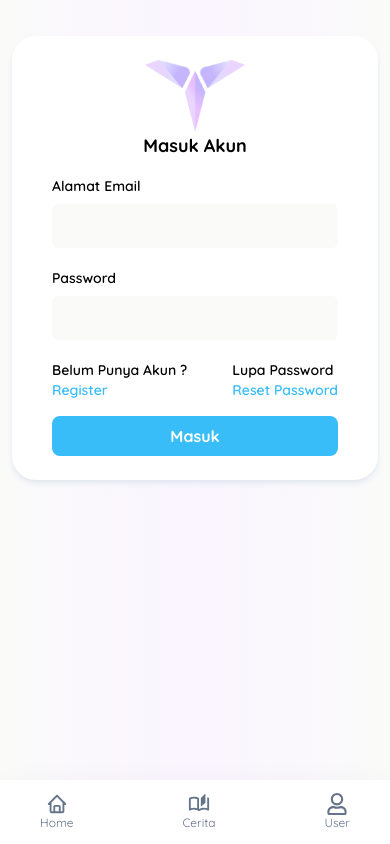
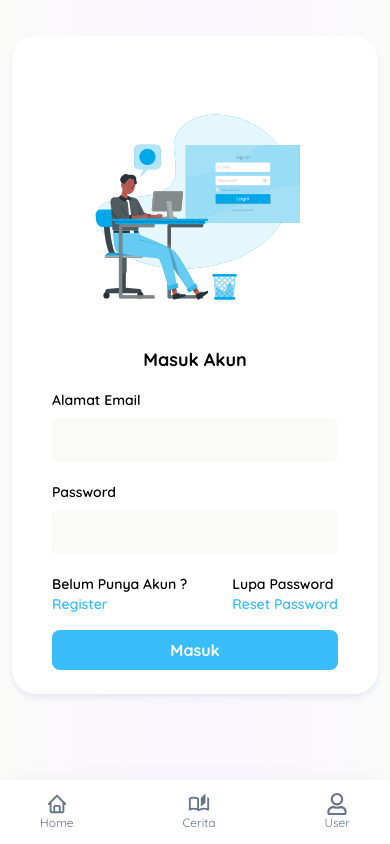
Before and after one commit to TeoCrow/nextjs, a Next.js app: page /auth in a window 390 px wide. Built offline with nearby package versions, Linux system fonts and the light colour scheme.

Commit message:
make better

```diff
--- a/app/auth/page.jsx
+++ b/app/auth/page.jsx
@@ -2,12 +2,26 @@ import React from "react";
 import Image from "next/image";
 
 import logo from "../../public/image/T.png";
+import svglogo from "../../public/image/login.svg";
 export default function Login() {
   return (
     <section className="flex items-center justify-center w-full h-full ">
       <div className="md:w-[440px] w-full h-full bg-white py-6 px-10 rounded-3xl shadow-md shadow-slate-200">
-        <Image src={logo} width={100} height={100} className=" mx-auto" />
-        <p className="font-bold text-lg text-center mb-4">Masuk Akun</p>
+        <Image
+          src={logo}
+          width={100}
+          height={100}
+          alt="logo"
+          className="hidden md:flex mx-auto"
+        />
+        <Image
+          src={svglogo}
+          width={1000}
+          height={1000}
+          alt="logo"
+          className=" mx-auto md:hidden"
+        />
+        <p className="font-bold text-lg text-center mb-4 ">Masuk Akun</p>
         <div className="font-semibold mb-5 text-sm">
           <p className="mb-2">Alamat Email</p>
           <input type="email" className=" p-3 rounded-md w-full bg-stone-50" />
--- /dev/null
+++ b/app/footer/page.jsx
@@ -0,0 +1,24 @@
+import React from "react";
+import Link from "next/link";
+import * as bi from "react-icons/bi";
+import * as fa from "react-icons/fa";
+import * as md from "react-icons/md";
+
+export default function Footer() {
+  return (
+    <section className="w-full h-16 fixed bottom-0 bg-white shadow-2xl md:hidden flex items-center px-10 gap-3 text-xs justify-between mx-auto text-slate-500 z-20 ">
+      <Link href={"/"}>
+        <bi.BiHome className="mx-auto" size={22} />
+        Home
+      </Link>
+      <Link href={"/cerita"}>
+        <md.MdOutlineAutoStories className="mx-auto" size={22} />
+        Cerita
+      </Link>
+      <Link href={"/user"}>
+        <fa.FaRegUser className="mx-auto" size={22} />
+        User
+      </Link>
+    </section>
+  );
+}
--- /dev/null
+++ b/app/header/page.jsx
@@ -0,0 +1,19 @@
+import React from "react";
+import Image from "next/image";
+import teo from "../../public/image/T.png";
+import Link from "next/link";
+
+const Header = () => {
+  return (
+    <section className="hidden md:flex bg-opacity-60 backdrop-blur-md bg-stone-50 shadow-sm shadow-slate-200 h-16 w-full  gap-4 items-center px-28 text-lg justify-between fixed z-20">
+      <Image alt="teo" src={teo} width={60} height={60} />
+      <div className="flex gap-10 font-bold">
+        <Link href={"/"}>Home</Link>
+        <Link href={"/cerita"}>Cerita</Link>
+        <Link href={"/user"}>User</Link>
+      </div>
+    </section>
+  );
+};
+
+export default Header;
--- a/app/layout.jsx
+++ b/app/layout.jsx
@@ -1,11 +1,8 @@
-import Link from "next/link";
 import "./globals.css";
-import Image from "next/image";
-import teo from "../public/image/T.png";
-import * as bi from "react-icons/bi";
-import * as fa from "react-icons/fa";
-import * as md from "react-icons/md";
 import { Quicksand } from "next/font/google";
+import Header from "./header/page";
+import Footer from "./footer/page";
+
 const inter = Quicksand({ subsets: ["latin"] });
 export const metadata = {
   title: "Belajar",
@@ -16,29 +13,9 @@ export default function RootLayout({ children }) {
   return (
     <html lang="en" className={inter.className}>
       <body className="bg-gradient-to-r from-stone-50 via-purple-50 to-stone-50">
-        <section className="hidden md:flex bg-opacity-60 backdrop-blur-md bg-stone-50 shadow-sm shadow-slate-200 h-16 w-full  gap-4 items-center px-28 text-lg justify-between fixed z-20">
-          <Image alt="teo" src={teo} width={60} height={60} />
-          <div className="flex gap-10 font-bold">
-            <Link href={"/"}>Home</Link>
-            <Link href={"/cerita"}>Cerita</Link>
-            <Link href={"/user"}>User</Link>
-          </div>
-        </section>
+        <Header />
         <div className="pt-9 lg:pt-24 px-3 lg:px-72 mb-24">{children}</div>
-        <section className="w-full h-16 fixed bottom-0 bg-white shadow-2xl md:hidden flex items-center px-10 gap-3 text-xs justify-between mx-auto text-slate-500 z-20 ">
-          <Link href={"/"}>
-            <bi.BiHome className="mx-auto" size={22} />
-            Home
-          </Link>
-          <Link href={"/cerita"}>
-            <md.MdOutlineAutoStories className="mx-auto" size={22} />
-            Cerita
-          </Link>
-          <Link href={"/user"}>
-            <fa.FaRegUser className="mx-auto" size={22} />
-            User
-          </Link>
-        </section>
+        <Footer />
       </body>
     </html>
   );
```
Also changed, not shown: public/image/login.svg (added).
